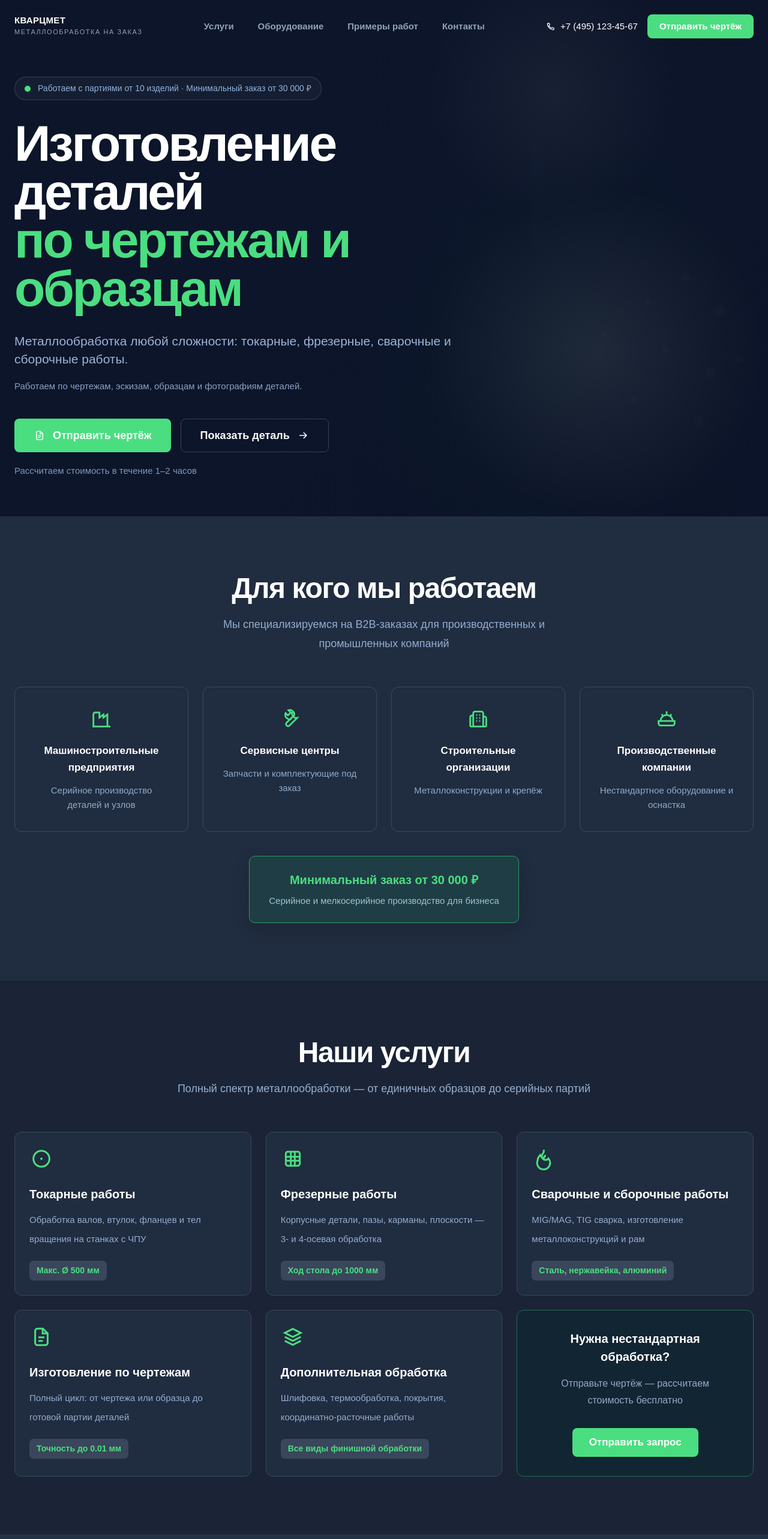
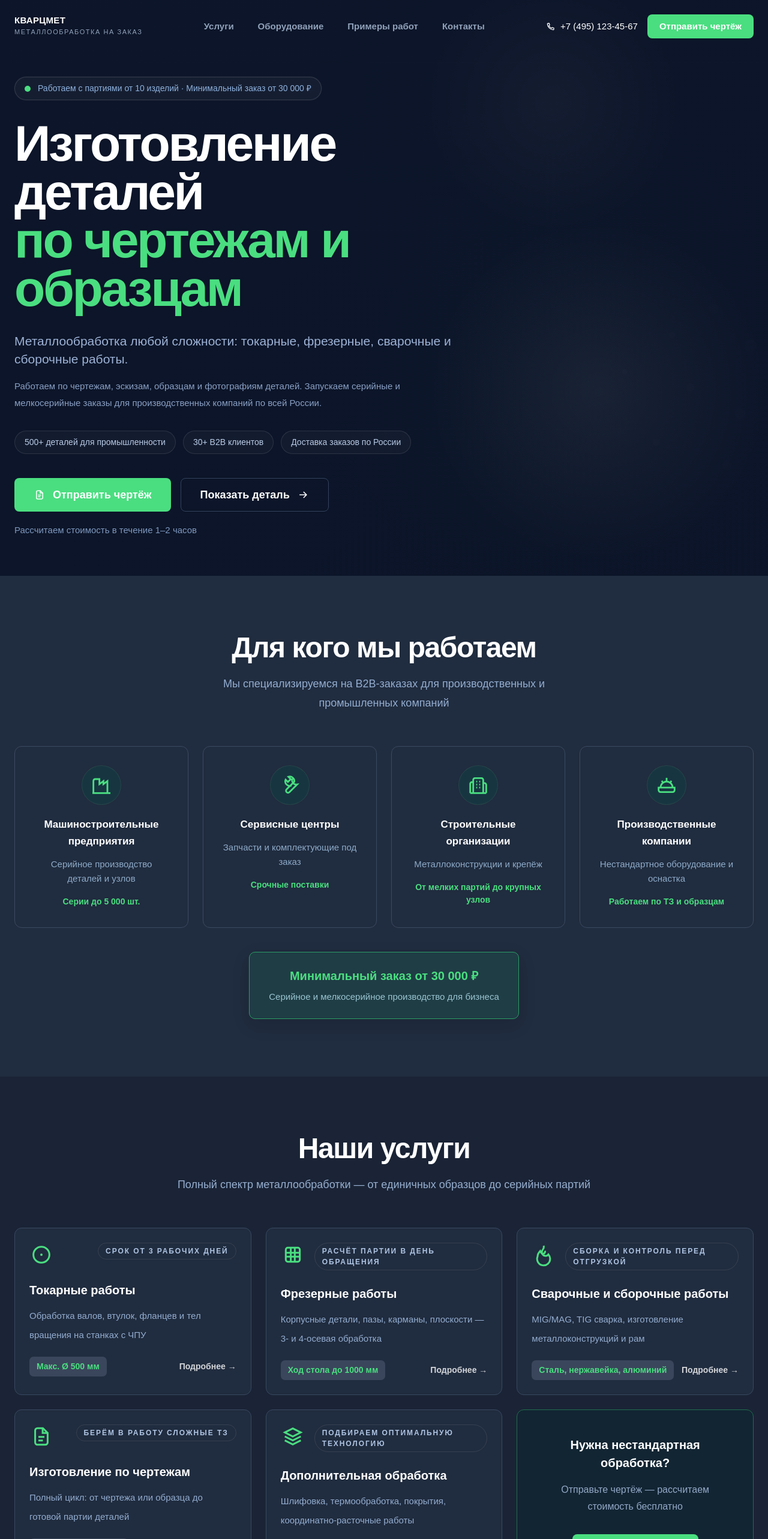
Before and after one commit to SnamikMT/kvarcmet, a Next.js app: page / in a window 1280 px wide. Shown: the top 2566 px of the page at 60% size. Built offline with nearby package versions, Linux system fonts and the light colour scheme.

Commit message:
Refine conversion-focused section content

```diff
--- a/app/components/AudienceSection.tsx
+++ b/app/components/AudienceSection.tsx
@@ -2,21 +2,25 @@ const audienceCards = [
   {
     title: "Машиностроительные предприятия",
     description: "Серийное производство деталей и узлов",
+    metric: "Серии до 5 000 шт.",
     icon: FactoryIcon,
   },
   {
     title: "Сервисные центры",
     description: "Запчасти и комплектующие под заказ",
+    metric: "Срочные поставки",
     icon: WrenchIcon,
   },
   {
     title: "Строительные организации",
     description: "Металлоконструкции и крепёж",
+    metric: "От мелких партий до крупных узлов",
     icon: BuildingIcon,
   },
   {
     title: "Производственные компании",
     description: "Нестандартное оборудование и оснастка",
+    metric: "Работаем по ТЗ и образцам",
     icon: HardHatIcon,
   },
 ];
@@ -75,16 +79,17 @@ export default function AudienceSection() {
         </div>
 
         <div className="mt-14 grid gap-6 xl:grid-cols-4 md:grid-cols-2">
-          {audienceCards.map(({ title, description, icon: Icon }) => (
+          {audienceCards.map(({ title, description, metric, icon: Icon }) => (
             <article
               key={title}
               className="rounded-[12px] border border-[#3A4960] bg-[#202C3F] px-8 py-8 text-center shadow-[0_0_0_1px_rgba(255,255,255,0.01)] transition duration-300 hover:-translate-y-1 hover:border-[#4ADE80]/40 hover:shadow-[0_20px_40px_rgba(0,0,0,0.18)]"
             >
-              <div className="flex justify-center text-[#4ADE80]">
+              <div className="mx-auto flex h-16 w-16 items-center justify-center rounded-full bg-[#173541] text-[#4ADE80] shadow-[0_0_0_1px_rgba(74,222,128,0.14)]">
                 <Icon />
               </div>
               <h3 className="mt-5 text-[17px] font-extrabold leading-7 text-white">{title}</h3>
               <p className="mt-3 text-[15px] leading-6 text-[#8EABC9]">{description}</p>
+              <p className="mt-4 text-[14px] font-semibold text-[#4ADE80]">{metric}</p>
             </article>
           ))}
         </div>
--- a/app/components/Hero.tsx
+++ b/app/components/Hero.tsx
@@ -17,35 +17,49 @@ function ArrowIcon() {
   );
 }
 
+const proofItems = ["500+ деталей для промышленности", "30+ B2B клиентов", "Доставка заказов по России"];
+
 export default function Hero() {
   return (
     <section className="relative min-h-screen overflow-hidden bg-[#0C1529] text-white">
       <div
-        className="absolute inset-0 bg-cover bg-center bg-no-repeat opacity-55"
+        className="absolute inset-0 bg-cover bg-center bg-no-repeat opacity-42"
         style={{ backgroundImage: "url('/hero-industrial-bg.svg')" }}
       />
-      <div className="absolute inset-0 bg-[linear-gradient(90deg,_rgba(12,21,41,0.96)_0%,_rgba(12,21,41,0.92)_36%,_rgba(12,21,41,0.76)_58%,_rgba(12,21,41,0.92)_100%)]" />
-      <div className="absolute inset-0 bg-[radial-gradient(circle_at_78%_68%,_rgba(255,255,255,0.07),_transparent_24%),radial-gradient(circle_at_72%_18%,_rgba(255,255,255,0.05),_transparent_18%)]" />
+      <div className="absolute inset-0 bg-[linear-gradient(90deg,_rgba(12,21,41,0.985)_0%,_rgba(12,21,41,0.95)_34%,_rgba(12,21,41,0.82)_58%,_rgba(12,21,41,0.95)_100%)]" />
+      <div className="absolute inset-0 bg-[radial-gradient(circle_at_78%_68%,_rgba(255,255,255,0.05),_transparent_24%),radial-gradient(circle_at_72%_18%,_rgba(255,255,255,0.035),_transparent_18%)]" />
 
       <div className="relative mx-auto flex min-h-screen max-w-[1340px] items-center px-6 pt-32 pb-16">
-        <div className="max-w-[760px]">
+        <div className="max-w-[820px]">
           <div className="inline-flex items-center gap-3 rounded-full border border-white/12 bg-white/[0.04] px-4 py-2 text-[14px] font-medium text-[#8EB1DD] shadow-[0_0_0_1px_rgba(255,255,255,0.03)]">
             <span className="h-2.5 w-2.5 rounded-full bg-[#4ADE80]" />
             Работаем с партиями от 10 изделий · Минимальный заказ от 30 000 ₽
           </div>
 
-          <h1 className="mt-8 max-w-[720px] text-[58px] font-extrabold leading-[0.96] tracking-[-0.04em] text-white sm:text-[72px] lg:text-[84px]">
+          <h1 className="mt-8 max-w-[760px] text-[58px] font-extrabold leading-[0.96] tracking-[-0.04em] text-white sm:text-[72px] lg:text-[84px]">
             Изготовление деталей
             <br />
             <span className="text-[#4ADE80]">по чертежам и образцам</span>
           </h1>
 
-          <p className="mt-8 max-w-[760px] text-[22px] leading-[1.45] text-[#9DB2D6] sm:text-[20px] lg:text-[21px]">
+          <p className="mt-8 max-w-[780px] text-[22px] leading-[1.45] text-[#9DB2D6] sm:text-[20px] lg:text-[21px]">
             Металлообработка любой сложности: токарные, фрезерные, сварочные и сборочные работы.
           </p>
-          <p className="mt-4 max-w-[680px] text-[15px] leading-7 text-[#8AA0C5]">
-            Работаем по чертежам, эскизам, образцам и фотографиям деталей.
+          <p className="mt-4 max-w-[700px] text-[15px] leading-7 text-[#8AA0C5]">
+            Работаем по чертежам, эскизам, образцам и фотографиям деталей. Запускаем серийные и мелкосерийные
+            заказы для производственных компаний по всей России.
           </p>
+
+          <div className="mt-8 flex flex-wrap gap-3">
+            {proofItems.map((item) => (
+              <span
+                key={item}
+                className="rounded-full border border-white/10 bg-white/[0.03] px-4 py-2 text-[14px] font-medium text-[#B8CAE5]"
+              >
+                {item}
+              </span>
+            ))}
+          </div>
 
           <div className="mt-10 flex flex-col gap-4 sm:flex-row">
             <a
--- a/app/components/ProcessSection.tsx
+++ b/app/components/ProcessSection.tsx
@@ -17,11 +17,13 @@ export default function ProcessSection() {
         <div className="mt-14 grid gap-10 lg:grid-cols-5">
           {steps.map(([number, title, description], index) => (
             <article key={number} className="relative text-center">
-              <div className="text-[66px] font-extrabold leading-none tracking-[-0.05em] text-[#2F695C]">{number}</div>
+              <div className="mx-auto flex h-28 w-28 items-center justify-center rounded-full border border-[#2F695C]/40 bg-[#1A2B3E] text-[54px] font-extrabold leading-none tracking-[-0.05em] text-[#4ADE80] shadow-[0_0_0_1px_rgba(74,222,128,0.08)]">
+                {number}
+              </div>
               {index < steps.length - 1 && (
-                <span className="absolute top-8 right-[-12px] hidden h-px w-12 bg-[#2F695C] lg:block" />
+                <span className="absolute top-14 right-[-16px] hidden h-px w-12 bg-[#2F695C] lg:block" />
               )}
-              <h3 className="mt-3 text-[18px] font-extrabold text-white">{title}</h3>
+              <h3 className="mt-5 text-[18px] font-extrabold text-white">{title}</h3>
               <p className="mt-2 text-[15px] leading-6 text-[#8EA8CA]">{description}</p>
             </article>
           ))}
--- a/app/components/ServicesSection.tsx
+++ b/app/components/ServicesSection.tsx
@@ -3,30 +3,35 @@ const serviceCards = [
     title: "Токарные работы",
     description: "Обработка валов, втулок, фланцев и тел вращения на станках с ЧПУ",
     badge: "Макс. Ø 500 мм",
+    lead: "Срок от 3 рабочих дней",
     icon: LatheIcon,
   },
   {
     title: "Фрезерные работы",
     description: "Корпусные детали, пазы, карманы, плоскости — 3- и 4-осевая обработка",
     badge: "Ход стола до 1000 мм",
+    lead: "Расчёт партии в день обращения",
     icon: MillIcon,
   },
   {
     title: "Сварочные и сборочные работы",
     description: "MIG/MAG, TIG сварка, изготовление металлоконструкций и рам",
     badge: "Сталь, нержавейка, алюминий",
+    lead: "Сборка и контроль перед отгрузкой",
     icon: FlameIcon,
   },
   {
     title: "Изготовление по чертежам",
     description: "Полный цикл: от чертежа или образца до готовой партии деталей",
     badge: "Точность до 0.01 мм",
+    lead: "Берём в работу сложные ТЗ",
     icon: DocumentIcon,
   },
   {
     title: "Дополнительная обработка",
     description: "Шлифовка, термообработка, покрытия, координатно-расточные работы",
     badge: "Все виды финишной обработки",
+    lead: "Подбираем оптимальную технологию",
     icon: LayersIcon,
   },
 ];
@@ -89,16 +94,29 @@ export default function ServicesSection() {
         </div>
 
         <div className="mt-14 grid gap-6 lg:grid-cols-3">
-          {serviceCards.map(({ title, description, badge, icon: Icon }) => (
-            <article key={title} className="rounded-[12px] border border-[#394860] bg-[#202C3F] px-6 py-6 transition duration-300 hover:-translate-y-1 hover:border-[#4ADE80]/40 hover:shadow-[0_20px_40px_rgba(0,0,0,0.18)]">
-              <div className="text-[#4ADE80]">
-                <Icon />
+          {serviceCards.map(({ title, description, badge, lead, icon: Icon }) => (
+            <article
+              key={title}
+              className="group rounded-[12px] border border-[#394860] bg-[#202C3F] px-6 py-6 transition duration-300 hover:-translate-y-1 hover:border-[#4ADE80]/40 hover:shadow-[0_20px_40px_rgba(0,0,0,0.18)]"
+            >
+              <div className="flex items-start justify-between gap-4">
+                <div className="text-[#4ADE80] transition duration-300 group-hover:scale-110">
+                  <Icon />
+                </div>
+                <span className="rounded-full border border-white/10 px-3 py-1 text-[12px] font-semibold uppercase tracking-[0.16em] text-[#AFC5E4]">
+                  {lead}
+                </span>
               </div>
               <h3 className="mt-6 text-[20px] font-extrabold text-white">{title}</h3>
               <p className="mt-3 max-w-[340px] text-[15px] leading-8 text-[#93ADD0]">{description}</p>
-              <span className="mt-5 inline-flex rounded-[7px] bg-[#3A465B] px-3 py-1.5 text-[14px] font-semibold text-[#4ADE80]">
-                {badge}
-              </span>
+              <div className="mt-5 flex items-center justify-between gap-3">
+                <span className="inline-flex rounded-[7px] bg-[#3A465B] px-3 py-1.5 text-[14px] font-semibold text-[#4ADE80]">
+                  {badge}
+                </span>
+                <span className="text-[14px] font-semibold text-white/80 transition duration-300 group-hover:text-[#4ADE80]">
+                  Подробнее →
+                </span>
+              </div>
             </article>
           ))}
 
```
Also changed, not shown: app/components/AdvantagesSection.tsx (+7 -2 lines), app/components/ContactSection.tsx (+5 -2 lines), app/components/GallerySection.tsx (+7 -4 lines).
